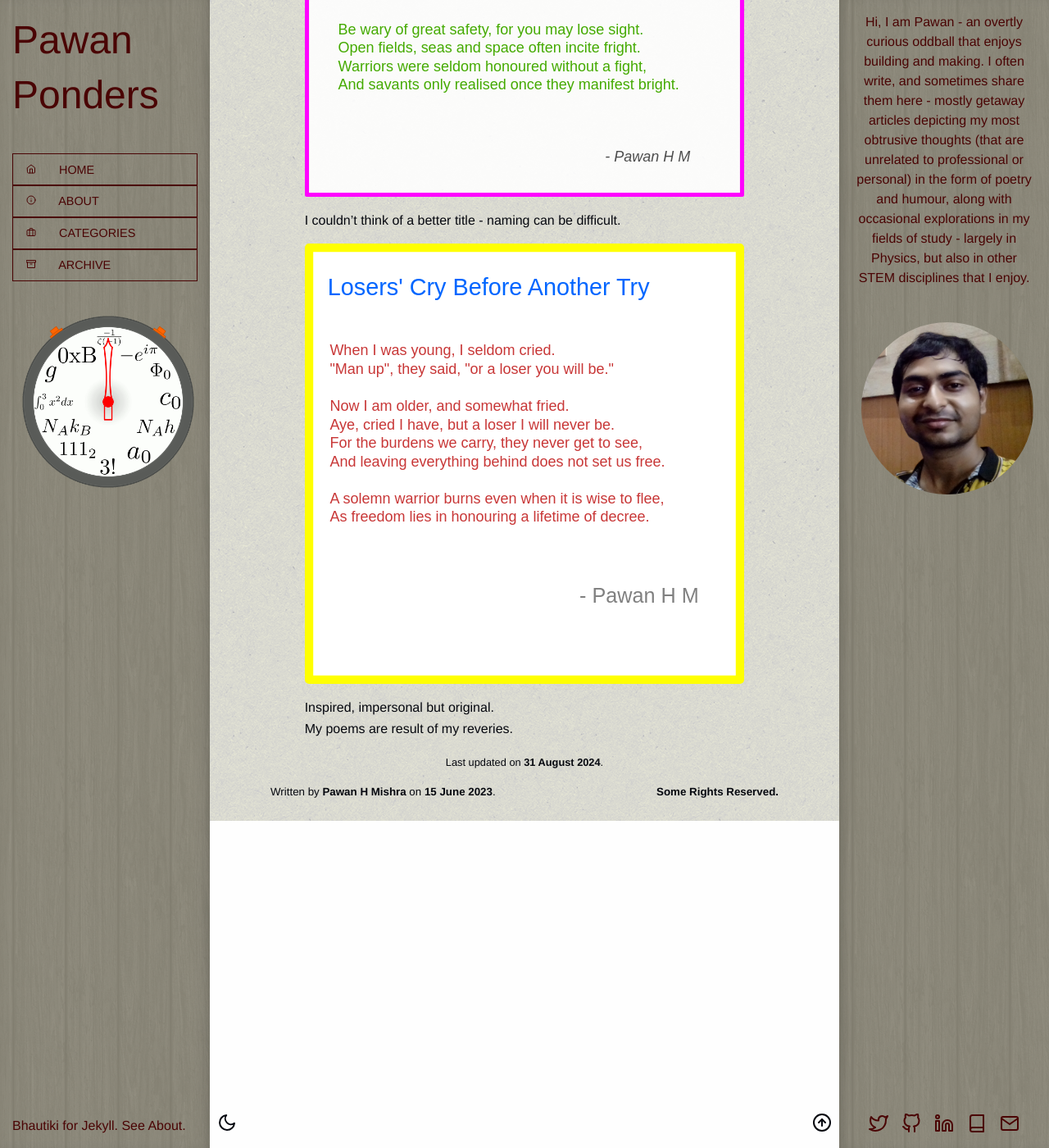
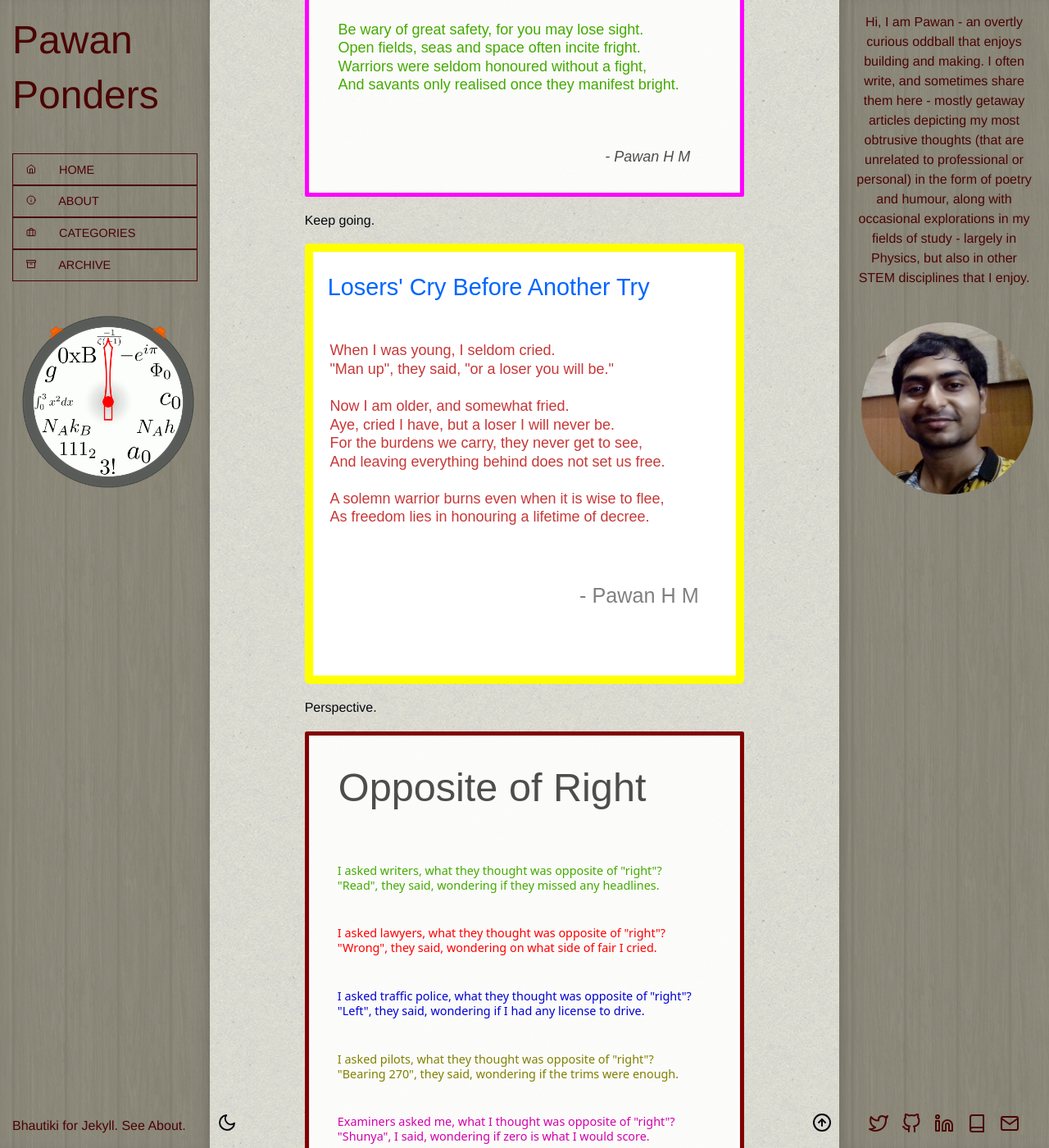
Before and after one commit to pawanmsr/pawanmsr.github.io, a Jekyll site: the page built from _posts/2023-06-15-take-a-break.markdown, in a window 1280 px wide and 1400 px high, scrolled down 786 px. Shown: the whole window at 82% size. Built offline with Jekyll 4.4.1, drawn with Linux system fonts in a browser that asks for light colours; some of the changed text lies outside the part shown.

Commit message:
display poem

```diff
--- a/_posts/2023-06-15-take-a-break.markdown
+++ b/_posts/2023-06-15-take-a-break.markdown
@@ -3,7 +3,7 @@ layout: post
 title:  "Take a Break"
 description:    "We all need to relax every once in a while."
 date:   2023-06-15 19:56 +0530
-updated: 2024-08-31
+updated: 2025-02-28 15:45 +0530
 categories: [fun]
 toc: false
 ---
@@ -12,9 +12,14 @@ A dose of motivation.
 
 ![Take A Break](/assets/img/posts/tab.svg)
 
-I couldn't think of a better title - naming can be difficult.
+Keep going.
 
 ![Losers' Cry Before Another Try](/assets/img/posts/lcbat.svg)
 
+Perspective.
+
+![Opposite of Right](/assets/img/posts/oor.svg)
+
 Inspired, impersonal but original.
 My poems are result of my reveries.
+I couldn't think of a better titles - naming can be difficult.
```
